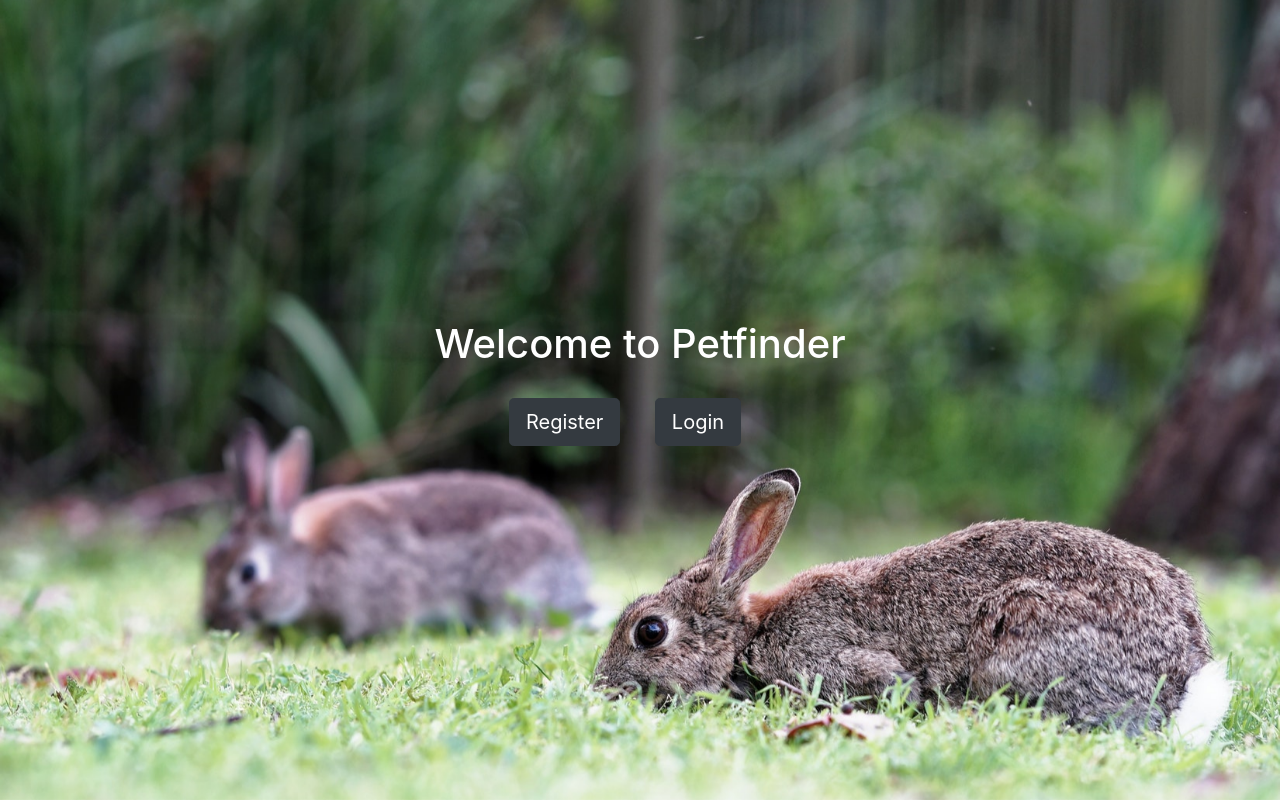
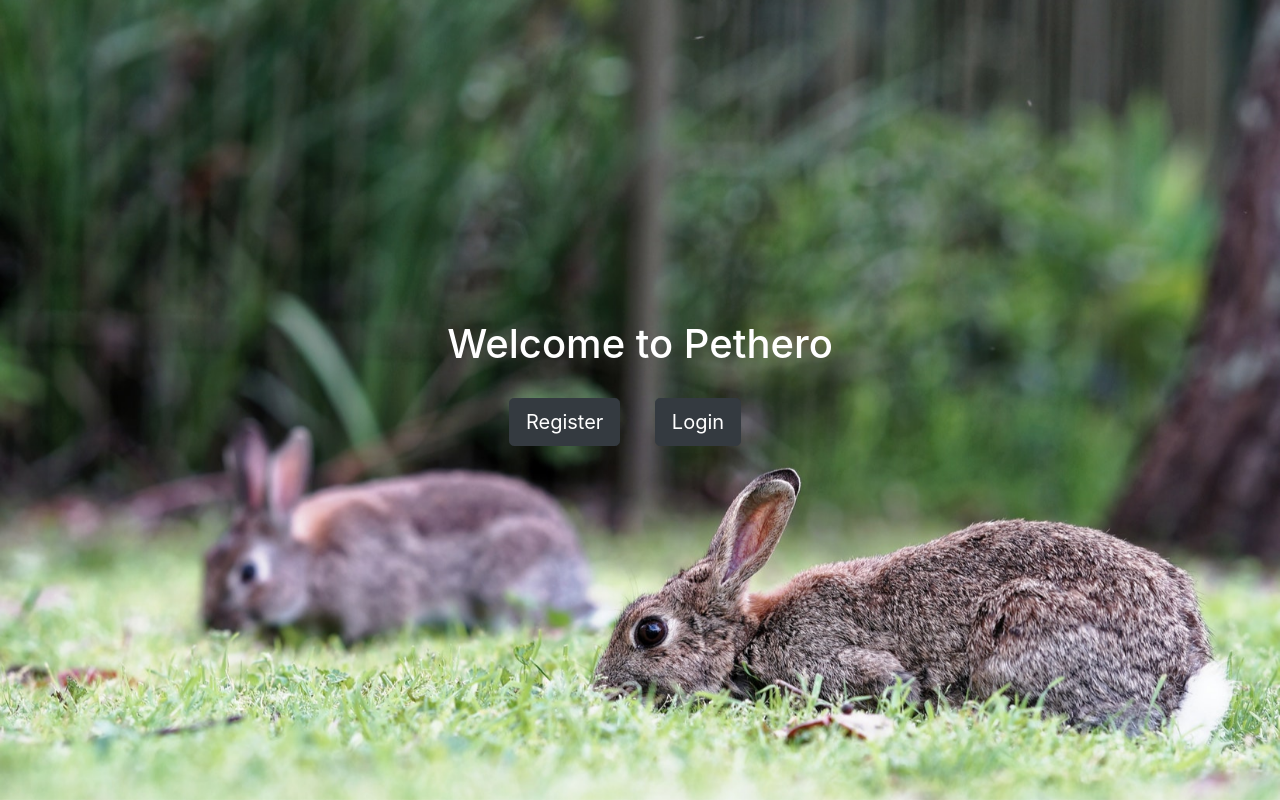
Before and after one commit to Shadowcoder12/Project-4, a Python web app: template templates/landing.html in a window 1280 px wide. Run offline with Jinja, Linux system fonts and the light colour scheme; the template is opened without the code that fills it, so the values that code supplies are empty; some libraries are stand-ins or nearby versions.

Commit message:
final db updates

```diff
--- a/templates/landing.html
+++ b/templates/landing.html
@@ -19,7 +19,7 @@
   </head>
   <body>
       <div id="landing-header">
-          <h1 class="title">Welcome to Petfinder</h1>
+          <h1 class="title">Welcome to Pethero</h1>
          <a href="/register" class="btn btn-lg btn-dark">Register</a>
          <a href="/login" class="btn btn-lg btn-dark">Login</a>
          </div>
```
Also changed, not shown: petfinder.db.
